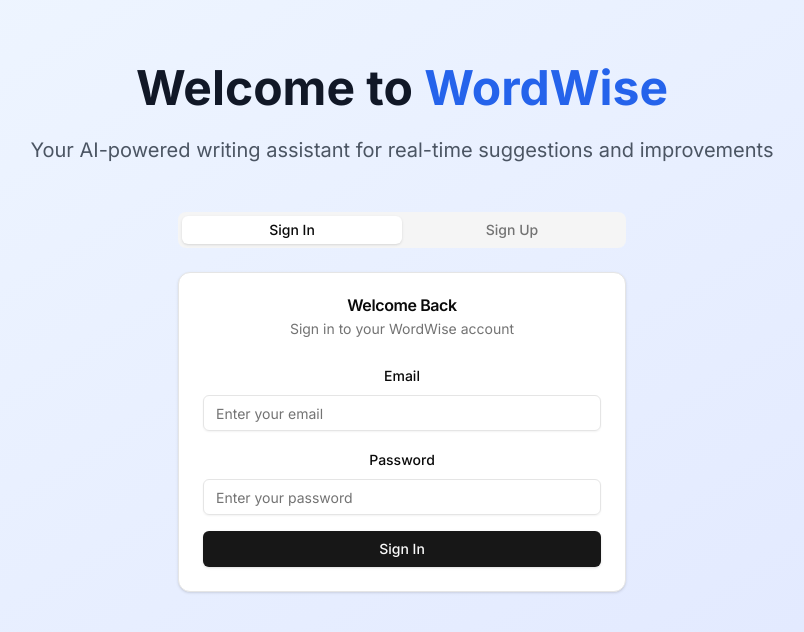
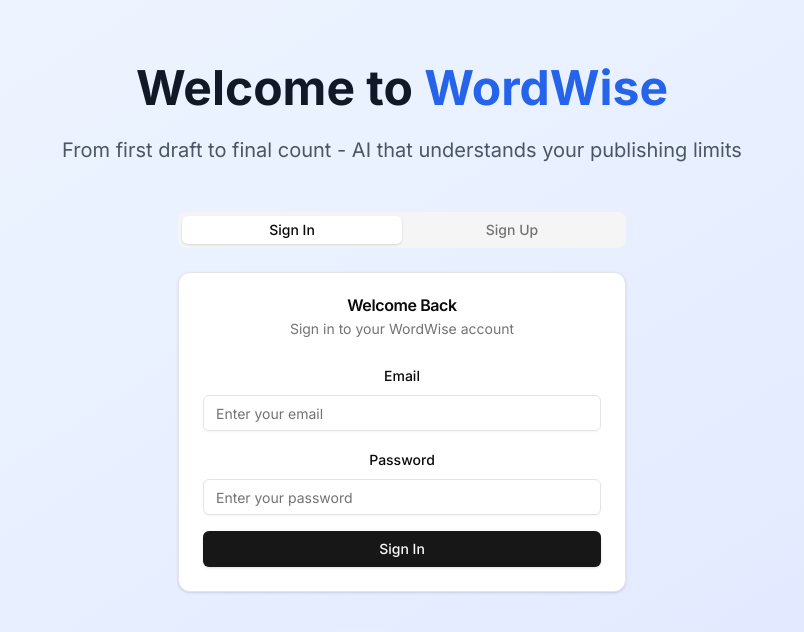
Before and after one commit to jackwimbish/wordwise_v02, a Next.js app in the folder frontend/: page / in a window 1280 px wide. Shown: the top 632 px of the page, without its empty margins (238-1042 px from the left). Built offline with nearby package versions, Linux system fonts and the light colour scheme; no server answers.

Commit message:
update marketing fluff

```diff
--- a/frontend/src/app/documents/page.tsx
+++ b/frontend/src/app/documents/page.tsx
@@ -128,7 +128,7 @@
                   My Documents
                 </h1>
                 <p className="text-gray-600 mt-1">
-                  Manage your writing projects with AI-powered assistance
+                  Manage your writing projects from first draft to final count
                 </p>
               </div>
               <div className="flex gap-3">
--- a/frontend/src/app/layout.tsx
+++ b/frontend/src/app/layout.tsx
@@ -9,9 +9,9 @@
 })
 
 export const metadata: Metadata = {
-  title: 'WordWise - AI Writing Assistant',
-  description: 'Real-time AI-powered writing suggestions to improve your writing',
-  keywords: ['writing', 'AI', 'assistant', 'grammar', 'suggestions'],
+  title: 'WordWise - AI Writing Assistant for Publishing Constraints',
+  description: 'Meet your page limits without sacrificing quality - AI-powered writing tool designed for strict publishing requirements',
+  keywords: ['writing', 'page limits', 'word count', 'publishing constraints', 'AI assistant', 'length management'],
 }
 
 export default function RootLayout({
--- a/frontend/src/app/page.tsx
+++ b/frontend/src/app/page.tsx
@@ -39,7 +39,7 @@
             Welcome to <span className="text-blue-600">WordWise</span>
           </h1>
           <p className="text-xl text-gray-600 mb-12">
-            Your AI-powered writing assistant for real-time suggestions and improvements
+            From first draft to final count - AI that understands your publishing limits
           </p>
 
           <div className="flex justify-center">
--- a/frontend/src/components/auth/SignupForm.tsx
+++ b/frontend/src/components/auth/SignupForm.tsx
@@ -66,7 +66,7 @@
       <CardHeader className="text-center">
         <CardTitle>Create Account</CardTitle>
         <CardDescription>
-          Join WordWise to improve your writing with AI
+          Join WordWise - designed for writers with strict publishing requirements
         </CardDescription>
       </CardHeader>
       <CardContent>
```
